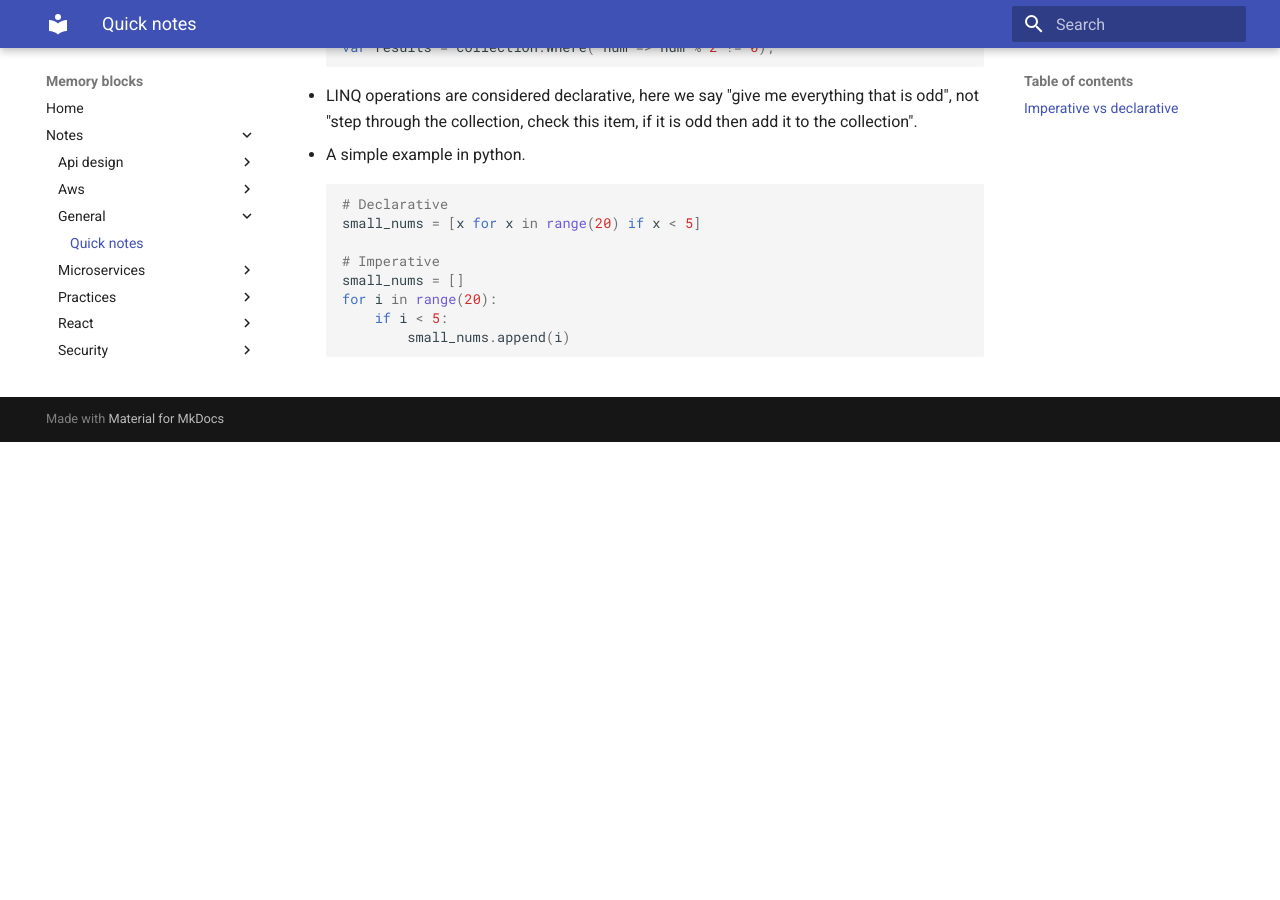
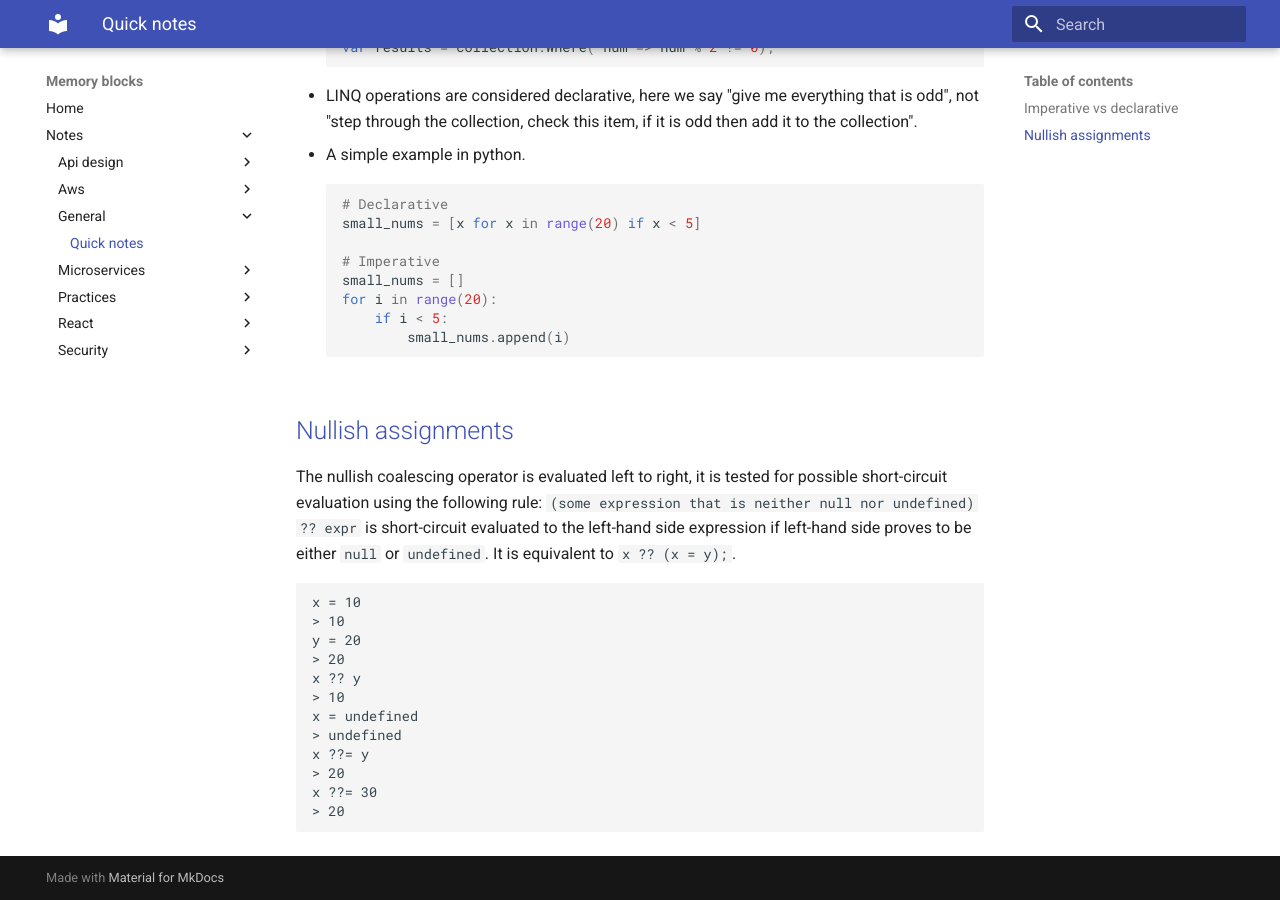
Before and after one commit to elithrade/blog, an MkDocs documentation site: the page built from docs/notes/general/Quick notes.md, in a window 1280 px wide and 900 px high, scrolled down 548 px. Built offline with MkDocs 1.6.1 and Material for MkDocs 9.7.7, drawn with Linux system fonts in a browser that asks for light colours; before the commit the page ends 990 px from its top, so only the background shows below that.

Commit message:
Add nullish assignment

````diff
--- a/docs/notes/general/Quick notes.md
+++ b/docs/notes/general/Quick notes.md
@@ -29,3 +29,23 @@ Ideas or definitions that are heard but not sure what they mean.
       if i < 5:
           small_nums.append(i)
   ```
+
+## [Nullish assignments](https://developer.mozilla.org/en-US/docs/Web/JavaScript/Guide/Expressions_and_Operators)
+
+The nullish coalescing operator is evaluated left to right, it is tested for possible short-circuit evaluation using the following rule:
+`(some expression that is neither null nor undefined) ?? expr` is short-circuit evaluated to the left-hand side expression if left-hand side proves to be either `null` or `undefined`.
+It is equivalent to `x ?? (x = y);`.
+```
+x = 10
+> 10
+y = 20
+> 20
+x ?? y
+> 10
+x = undefined
+> undefined
+x ??= y
+> 20
+x ??= 30
+> 20
+```
````
